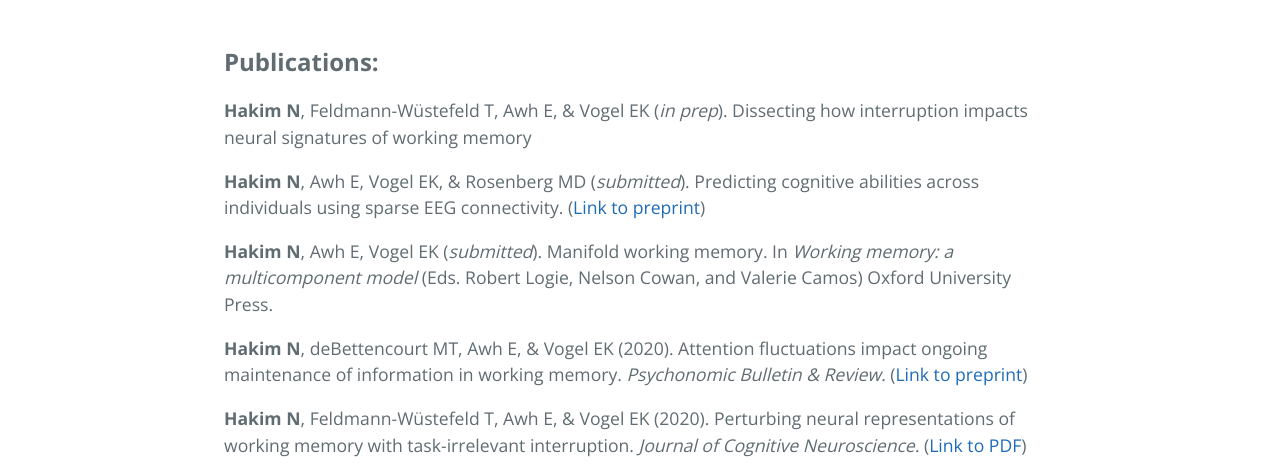
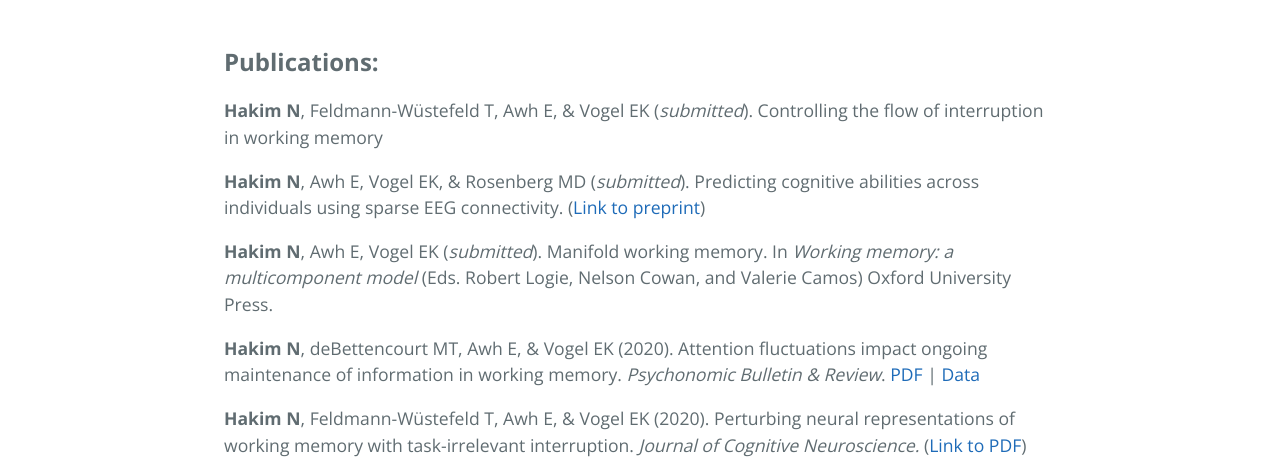
Before and after one commit to AwhVogelLab/awhvogellab.github.io, a Jekyll site: the page built from hakim.md, in a window 1280 px wide. Shown: the part 1131-1606 px from the top of the page. Built offline with Jekyll 4.4.1, drawn with Linux system fonts in a browser that asks for light colours; our own code applies the rules of GitHub Pages for plain Markdown files.

Commit message:
Update hakim.md

```diff
--- a/hakim.md
+++ b/hakim.md
@@ -32,13 +32,13 @@ Nicole is a doctoral student in the Integrative Neuroscience Program working wit
 
 <font size="5"><strong>Publications:</strong></font>
 
-<strong>Hakim N</strong>, Feldmann-Wüstefeld T, Awh E, & Vogel EK (<em>in prep</em>). Dissecting how interruption impacts neural signatures of working memory
+<strong>Hakim N</strong>, Feldmann-Wüstefeld T, Awh E, & Vogel EK (<em>submitted</em>). Controlling the flow of interruption in working memory
 
 <strong>Hakim N</strong>, Awh E, Vogel EK, & Rosenberg MD (<em>submitted</em>). Predicting cognitive abilities across individuals using sparse EEG connectivity. (<a href="https://www.biorxiv.org/content/10.1101/2020.07.22.216705v1">Link to preprint</a>)
 
 <strong>Hakim N</strong>, Awh E, Vogel EK (<em>submitted</em>). Manifold working memory. In <em>Working memory: a multicomponent model</em> (Eds. Robert Logie, Nelson Cowan, and Valerie Camos) Oxford University Press.
 
-<strong>Hakim N</strong>, deBettencourt MT, Awh E, & Vogel EK (2020). Attention fluctuations impact ongoing maintenance of information in working memory. <i>Psychonomic Bulletin & Review.</i> (<a href="https://psyarxiv.com/pxthv/">Link to preprint</a>)
+<strong>Hakim N</strong>, deBettencourt MT, Awh E, & Vogel EK (2020). Attention fluctuations impact ongoing maintenance of information in working memory. *Psychonomic Bulletin & Review*. [PDF](/files/pdfs/Hakim2020_Article_AttentionFluctuationsImpactOng.pdf)  \| [Data](https://osf.io/cg5f2/?view_only=ceb70b58c382498cb5d9ffc82223a157)
 
 <strong>Hakim N</strong>, Feldmann-Wüstefeld T, Awh E, & Vogel EK (2020). Perturbing neural representations of working memory with task-irrelevant interruption. <i>Journal of Cognitive Neuroscience.</i> (<a href="https://www.mitpressjournals.org/doi/pdf/10.1162/jocn_a_01481">Link to PDF</a>)
 
```
